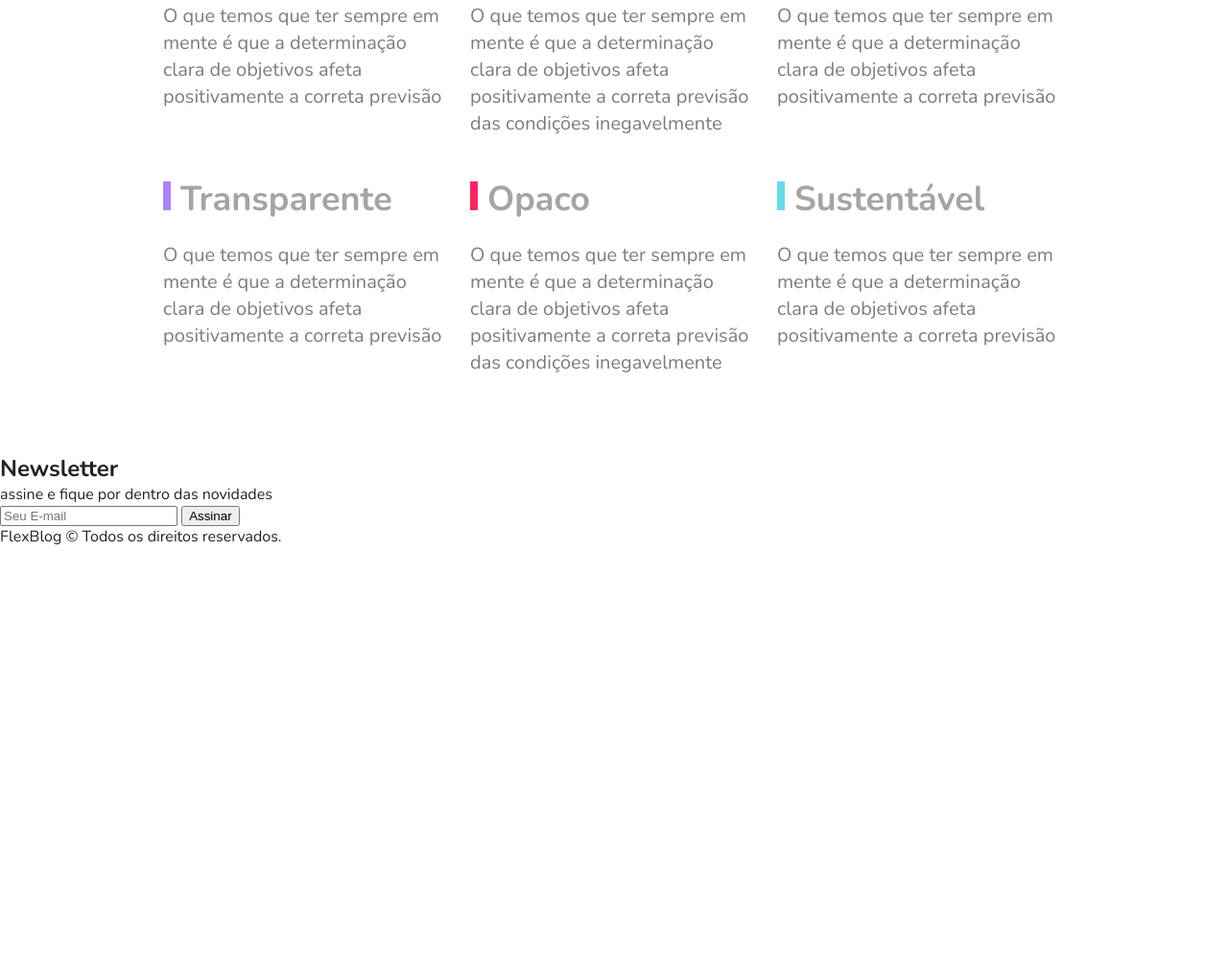
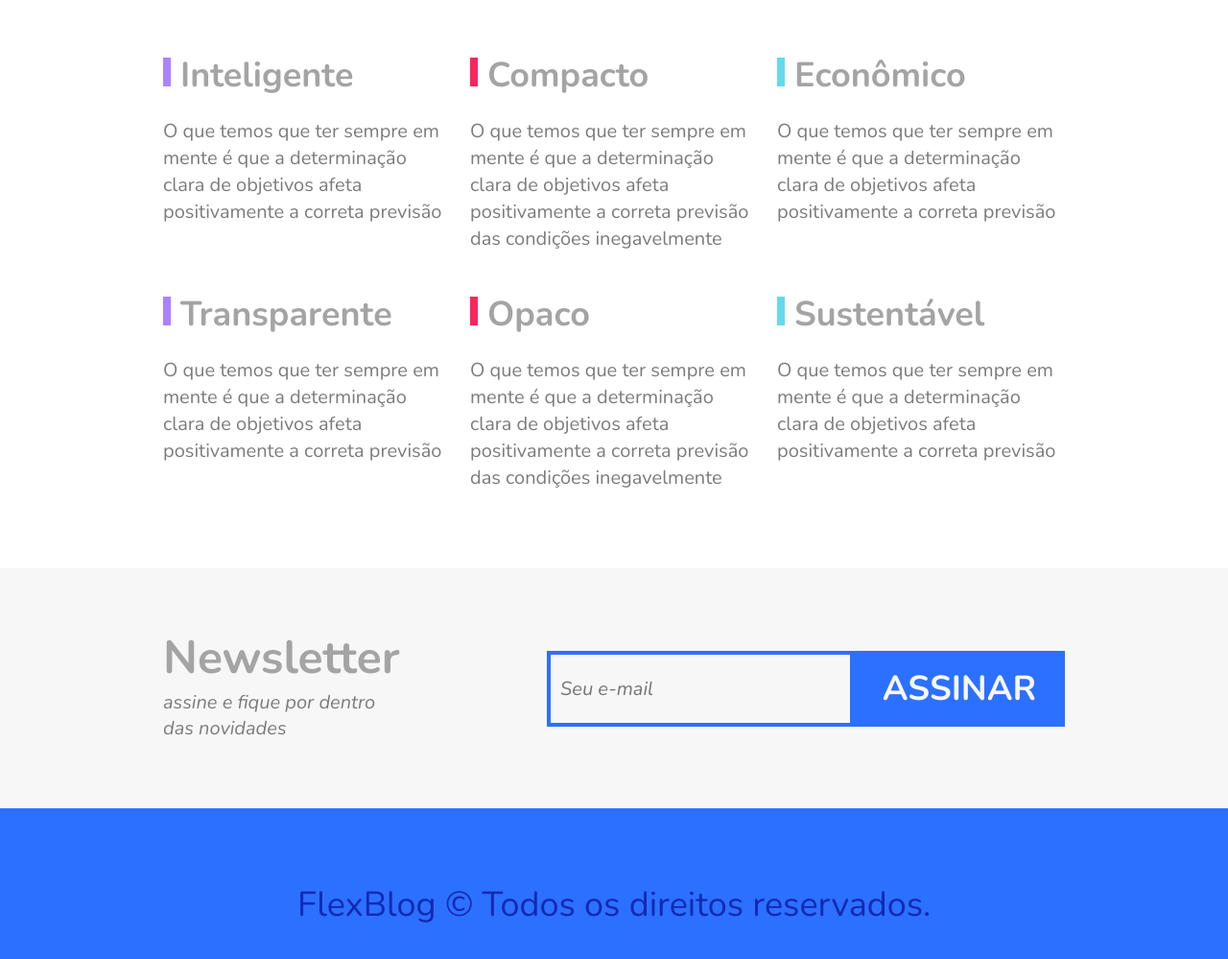
Before and after one commit to messiashub/CSS-Flex-Box-estudos, a plain HTML site: page index.html in a window 1280 px wide. Shown: the part 2614-3613 px from the top of the page at 96% size. Before the commit the page ends 3184 px from the top, so only its background shows below. Drawn offline with nearby package versions, Linux system fonts and the light colour scheme.

Commit message:
NEWSLETTER / FOOTER
Finalizando o projeto

```diff
--- a/index.html
+++ b/index.html
@@ -138,7 +138,7 @@
             <p>assine e fique por dentro das novidades</p>
         </div>
         <form class="newsletter-form">
-            <input type="text" placeholder="Seu E-mail">
+            <input type="text" placeholder="Seu e-mail">
             <button type="submit">Assinar</button>
         </form>
     </section>
--- a/style.css
+++ b/style.css
@@ -163,24 +163,24 @@ img {
 }
 
 /*PREÇO*/
-.preco{max-width: 960px; background:#f7f7f7 ; margin: 0 auto; display: flex; flex-wrap: wrap; align-items: flex-end;}
+.preco {background:#f7f7f7; padding: 60px; margin: 0 auto; display: flex; flex-wrap: wrap; align-items: flex-end;}
 
-.preco-item{flex: 1; border: 4px solid white;padding: 20px;margin: 10px; min-width: 260px;}
+.preco-item{flex: 1; border: 4px solid white; padding: 20px; margin: 10px; min-width: 260px;}
 
-.preco-item h2{font-size: 3em;color:#a4a4a4;text-align: center; margin-top: 20px;}
+.preco-item h2{font-size: 3em; color:#a4a4a4; text-align: center; margin-top: 20px;}
 
-.preco-item span {max-width: 300px;margin: 20px auto;display: block; font-size: 3em; text-align:center; font-weight: bold;
+.preco-item span {max-width: 300px; margin: 20px auto; display: block; font-size: 3em; text-align:center; font-weight: bold;
 padding: 10px 0 5px 0; border-top: 4px solid white; border-bottom: 4px solid white;}
 
 .preco-item sup {font-size: 1.5rem;}
 
-.preco-item ul {max-width: 300px;margin: 20px auto;font-size: 1.25em; font-style: italic;color: #7c7c7c;}
+.preco-item ul {max-width: 300px;margin: 20px auto; font-size: 1.25em; font-style: italic; color: #7c7c7c;}
 
 .preco-item li{display: flex; justify-content: space-between; align-items: center;margin-bottom: 15px;}
 
 .preco-item li::after{content: "";display: block; width: 6px; height: 6px;background: #2c70ff; border-radius: 50%;}
 
-.preco-item a{max-width: 300px; display: block; margin: 20px auto; border: 4px solid; color: #222222;text-transform: uppercase;
+.preco-item a{max-width: 300px; display: block; margin: 20px auto; border: 4px solid; color: #222222; text-transform: uppercase;
 font-weight: bold;font-size: 2.25em;padding: 15px 0;text-align: center;}
 
 @media(max-width: 800px){
@@ -217,3 +217,35 @@ font-weight: bold;font-size: 2.25em;padding: 15px 0;text-align: center;}
 /*Começa do terceiro e conta 3*/
 
 .qualidade-item p{font-size: 1.25em; line-height: 1.4; color: #7c7c7c;}
+
+/*NEWSLETTER*/
+
+.newsletter {background: #f7f7f7; padding: 60px calc((100% - 960px)/ 2); display: flex; flex-wrap: wrap;}
+
+.newsletter-info {flex: 1 1 240px; margin: 0 10px;}
+
+.newsletter-info h1 {font-size: 3em; color: #a4a4a4;}
+
+.newsletter-info p {font-size: 1.25em; font-style: italic; max-width: 230px; color: #7c7c7c; margin-bottom: 10px;}
+
+.newsletter-form {flex: 2 1 260px; margin: 0 10px; align-self: center; display: flex; flex-wrap: wrap;}
+
+.newsletter-form input {flex: 3 1 260px; font-size: 1.25em; color: #7c7c7c; font-style: italic;
+    font-family: "nunito", Arial, Helvetica, sans-serif; border: 4px solid #2c70ff; background: transparent;
+    padding: 15px 10px; margin: 0px; border-radius: 0px;}
+
+.newsletter-form button { flex: 1 1 200px; font-family: "nunito", Arial, Helvetica, sans-serif; font-size: 2.25em;
+    font-weight: bold; text-transform: uppercase; background: #2c70ff; color: #f7f7f7; border: none;
+    margin: 0px; cursor: pointer; padding: 15px 10px;}
+
+@media (max-width: 600px){
+        .newsletter-form button{
+            font-size: 1.5em;
+        }
+}
+
+/*FOOTER*/
+
+.footer { display: flex; background: #2c70ff; height: 200px; align-items: center;}
+
+.footer p {text-align: center; flex: 1; font-size: 2.25em; color: #122ab2;}
```
